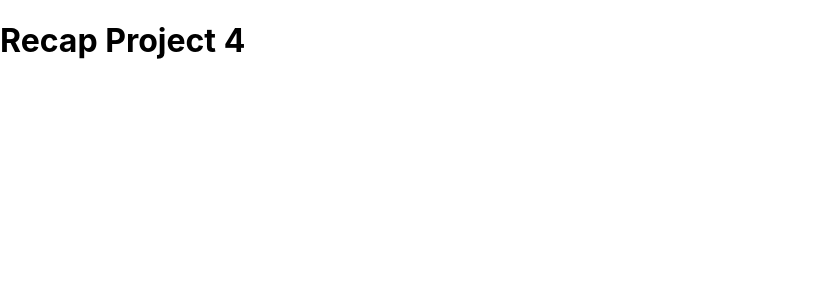
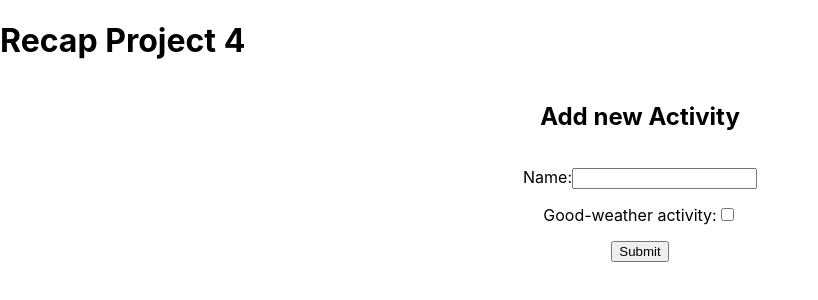
Before and after one commit to NikRoe/cgn-web-24-1-weather-app, a React (Create React App) app: page / in a window 1280 px wide. Shown: the top 300 px of the page, without its empty margins (0-818 px from the left). Built offline with nearby package versions, Linux system fonts and the light colour scheme.

Commit message:
add activity form

```diff
--- a/package.json
+++ b/package.json
@@ -9,6 +9,7 @@
     "react": "^18.2.0",
     "react-dom": "^18.2.0",
     "react-scripts": "5.0.1",
+    "uid": "^2.0.2",
     "web-vitals": "^2.1.4"
   },
   "scripts": {
--- a/src/App.js
+++ b/src/App.js
@@ -1,7 +1,21 @@
+import { useState } from 'react';
 import './App.css';
+import Form from './components/Form';
+import { uid } from 'uid';
 
 function App() {
-  return <h1>Recap Project 4</h1>;
+  const [activities, setActivities] = useState([]);
+
+  function handleAddActivity(newActivity) {
+    setActivities([...activities, { id: uid(), ...newActivity }]);
+  }
+
+  return (
+    <>
+      <h1>Recap Project 4</h1>
+      <Form onAddActivity={handleAddActivity} />
+    </>
+  );
 }
 
 export default App;
--- /dev/null
+++ b/src/components/Form.js
@@ -0,0 +1,29 @@
+export default function Form({ onAddActivity }) {
+  function handleSubmit(event) {
+    event.preventDefault();
+
+    const form = event.target;
+
+    const name = form.elements.name.value;
+    const isForGoodWeather = form.elements.isGoodWeather.checked;
+
+    onAddActivity({ name, isForGoodWeather });
+
+    form.reset();
+    form.elements[0].focus();
+  }
+  return (
+    <form onSubmit={handleSubmit}>
+      <h2>Add new Activity</h2>
+      <div>
+        <label htmlFor="name">Name:</label>
+        <input id="name" type="text" name="name" />
+      </div>
+      <div>
+        <label htmlFor="isGoodWeather">Good-weather activity:</label>
+        <input id="isGoodWeather" type="checkbox" name="isGoodWeather" />
+      </div>
+      <button type="submit">Submit</button>
+    </form>
+  );
+}
--- a/src/index.css
+++ b/src/index.css
@@ -11,3 +11,10 @@ code {
   font-family: source-code-pro, Menlo, Monaco, Consolas, 'Courier New',
     monospace;
 }
+
+form {
+  display: flex;
+  flex-direction: column;
+  align-items: center;
+  gap: 1rem;
+}
```
Also changed, not shown: 1 other file (tests, documents, lock files or other folders).
